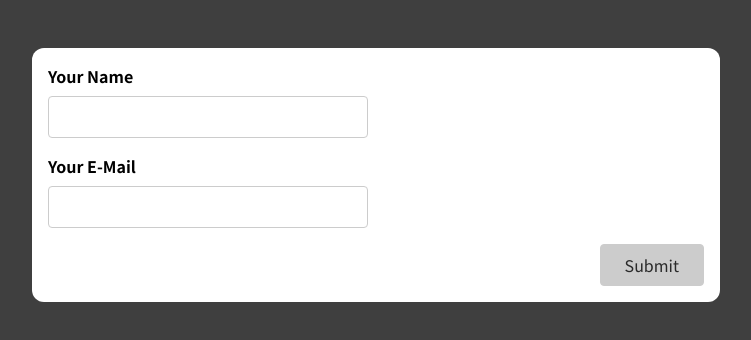
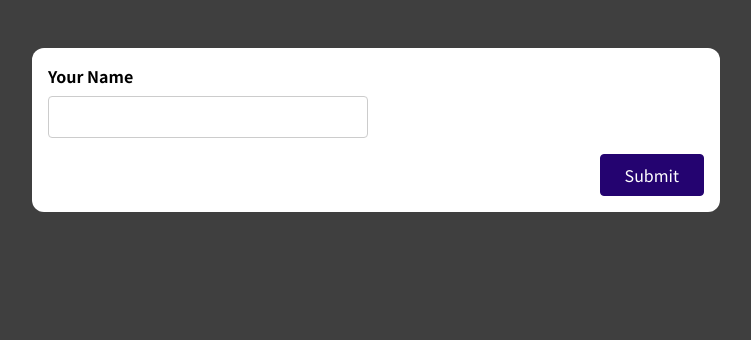
Before and after one commit to AmirrezaAminian/React-S16, a JavaScript app: page / in a window 1280 px wide. Shown: the top 340 px of the page, without its empty margins (264-1015 px from the left). Built offline with nearby package versions, Linux system fonts and the light colour scheme.

Commit message:
Start Reviewing

```diff
--- a/src/Hooks/use-input.js
+++ /dev/null
@@ -1,33 +0,0 @@
-import { useState } from "react";
-
-const useInput = (validateValue) => {
-  const [enteredValue, setEnteredValue] = useState("");
-  const [isTouched, setIsTouched] = useState(false);
-
-  const valueIsValid = validateValue(enteredValue);
-  const hasError = !valueIsValid && isTouched;
-
-  const valueChangeHandler = (event) => {
-    setEnteredValue(event.target.value);
-  };
-
-  const inputBlurHandler = (event) => {
-    setIsTouched(true);
-  };
-
-  const reset = () => {
-    setEnteredValue("");
-    setIsTouched(false);
-  };
-
-  return {
-    value: enteredValue,
-    isValid: valueIsValid,
-    hasError,
-    valueChangeHandler,
-    inputBlurHandler,
-    reset,
-  };
-};
-
-export default useInput;
--- a/src/components/SimpleInput.js
+++ b/src/components/SimpleInput.js
@@ -1,93 +1,14 @@
-import { useState } from "react";
 
-import useInput from "../Hooks/use-input";
 
 const SimpleInput = (props) => {
-
-  const {
-    value: enteredName,
-    isValid: enteredNameIsValid,
-    hasError: nameInputHasError,
-    valueChangeHandler: nameChangedHandler,
-    inputBlurHandler: nameBlurHandler,
-    reset: resetNameInput,
-  } = useInput((value) => value.trim() !== "");
-
-
-  const {
-    value:enteredEmail ,
-    isValid : enteredEmailIsvalid,
-    hasError : emailInputHasError,
-    valueChangeHandler : emailChangeHandler,
-    inputBlurHandler : emailBlurHandler ,
-    reset : resetEmailInput
-  } = useInput(value => value.includes('@'))
-
-
-
-  const enteredEmailIsValid = enteredEmail.includes("@");
-
-  let formIsValid = false;
-
-  if (enteredNameIsValid && enteredEmailIsValid) {
-    formIsValid = true;
-  }
-
-
-
-  const formSubmissionHandler = (event) => {
-    event.preventDefault();
-
-    if (!enteredNameIsValid) {
-      return;
-    }
-
-    console.log(enteredName);
-
-    // nameInputRef.current.value = ''; => NOT IDEAL, DON'T MANIPULATE THE DOM
-    resetNameInput();
-    resetEmailInput();
-
-  };
-
-  const nameInputClasses = nameInputHasError
-    ? "form-control invalid"
-    : "form-control";
-
-  const emailInputClasses = emailInputHasError
-    ? "form-control invalid"
-    : "form-control";
-
   return (
-    <form onSubmit={formSubmissionHandler}>
-      <div className={nameInputClasses}>
-        <label htmlFor="name">Your Name</label>
-        <input
-          type="text"
-          id="name"
-          onChange={nameChangedHandler}
-          onBlur={nameBlurHandler}
-          value={enteredName}
-        />
-        {nameInputHasError && (
-          <p className="error-text">Name must not be empty.</p>
-        )}
-      </div>
-      <div className={emailInputClasses}>
-        <label htmlFor="email">Your E-Mail</label>
-        <input
-          type="email"
-          id="email"
-          onChange={emailChangeHandler}
-          onBlur={emailBlurHandler}
-          value={enteredEmail}
-        />
-        {emailInputHasError && (
-          <p className="error-text">Please enter a valid email.</p>
-        )}
+    <form>
+      <div className='form-control'>
+        <label htmlFor='name'>Your Name</label>
+        <input type='text' id='name' />
       </div>
       <div className="form-actions">
-        <button disabled={!formIsValid}>Submit</button>
+        <button>Submit</button>
       </div>
     </form>
   );
--- a/src/index.css
+++ b/src/index.css
@@ -79,15 +79,6 @@ button:active {
   border-color: #33059e;
 }
 
-button:disabled,
-button:disabled:hover ,
-button:disabled:active {
-  background-color: #ccc;
-  color : #292929;
-  border-color: #ccc;
-  cursor: not-allowed;
-}
-
 .form-actions {
   text-align: right;
 }
```
